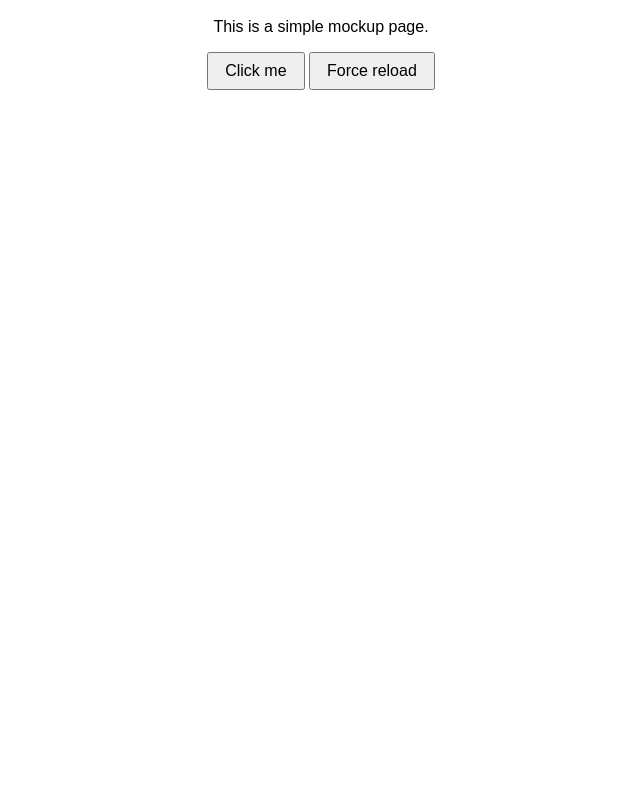
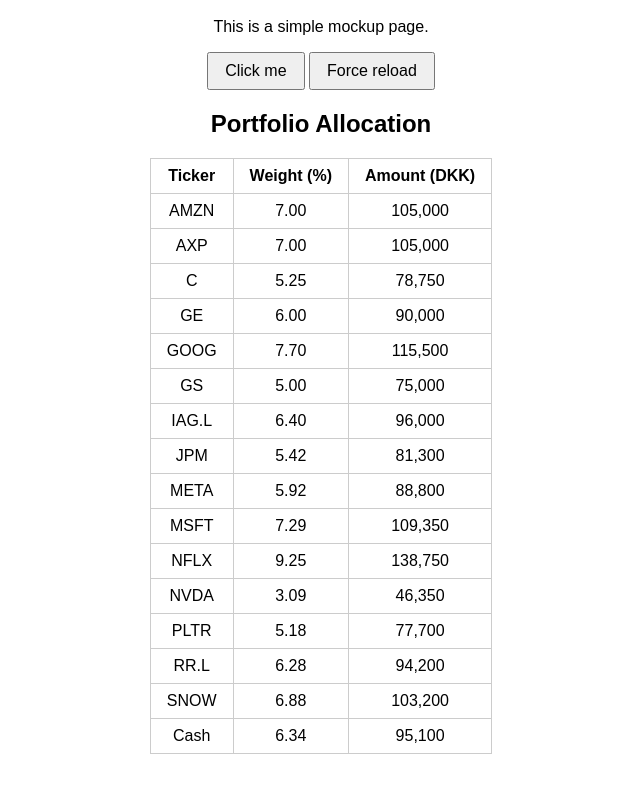
Before and after one commit to nyhave/DoodleClone, a plain HTML site: page index.html in a window 1280 px wide. Shown: the part 72-858 px from the top of the page, without its empty margins (319-959 px from the left). Before the commit the page ends 800 px from the top, so only its background shows below. Drawn offline with Linux system fonts and the light colour scheme.

Commit message:
Add portfolio data and display table

```diff
--- a/index.html
+++ b/index.html
@@ -11,6 +11,8 @@
   <p>This is a simple mockup page.</p>
   <button id="clickMe">Click me</button>
   <button id="clearCache">Force reload</button>
+  <h2>Portfolio Allocation</h2>
+  <div id="portfolio"></div>
   <script src="script.js"></script>
 </body>
 </html>
--- a/script.js
+++ b/script.js
@@ -1,6 +1,60 @@
 document.getElementById('clickMe').addEventListener('click', () => {
   alert('Button clicked!');
 });
+
+const portfolioData = [
+  { ticker: 'AMZN', weight: 7.0, amount: 105000 },
+  { ticker: 'AXP', weight: 7.0, amount: 105000 },
+  { ticker: 'C', weight: 5.25, amount: 78750 },
+  { ticker: 'GE', weight: 6.0, amount: 90000 },
+  { ticker: 'GOOG', weight: 7.7, amount: 115500 },
+  { ticker: 'GS', weight: 5.0, amount: 75000 },
+  { ticker: 'IAG.L', weight: 6.4, amount: 96000 },
+  { ticker: 'JPM', weight: 5.42, amount: 81300 },
+  { ticker: 'META', weight: 5.92, amount: 88800 },
+  { ticker: 'MSFT', weight: 7.29, amount: 109350 },
+  { ticker: 'NFLX', weight: 9.25, amount: 138750 },
+  { ticker: 'NVDA', weight: 3.09, amount: 46350 },
+  { ticker: 'PLTR', weight: 5.18, amount: 77700 },
+  { ticker: 'RR.L', weight: 6.28, amount: 94200 },
+  { ticker: 'SNOW', weight: 6.88, amount: 103200 },
+  { ticker: 'Cash', weight: 6.34, amount: 95100 }
+];
+
+function renderPortfolio() {
+  const container = document.getElementById('portfolio');
+  if (!container) return;
+
+  const table = document.createElement('table');
+  const thead = document.createElement('thead');
+  const tbody = document.createElement('tbody');
+
+  const headerRow = document.createElement('tr');
+  ['Ticker', 'Weight (%)', 'Amount (DKK)'].forEach(text => {
+    const th = document.createElement('th');
+    th.textContent = text;
+    headerRow.appendChild(th);
+  });
+  thead.appendChild(headerRow);
+
+  portfolioData.forEach(item => {
+    const tr = document.createElement('tr');
+    const tdTicker = document.createElement('td');
+    tdTicker.textContent = item.ticker;
+    const tdWeight = document.createElement('td');
+    tdWeight.textContent = item.weight.toFixed(2);
+    const tdAmount = document.createElement('td');
+    tdAmount.textContent = item.amount.toLocaleString();
+    tr.append(tdTicker, tdWeight, tdAmount);
+    tbody.appendChild(tr);
+  });
+
+  table.append(thead, tbody);
+  container.appendChild(table);
+}
+
+// Render the portfolio table when the page loads
+renderPortfolio();
 
 async function clearCacheAndReload() {
   if ('caches' in window) {
--- a/style.css
+++ b/style.css
@@ -8,3 +8,14 @@
   padding: 0.5rem 1rem;
   font-size: 1rem;
 }
+
+table {
+  margin: 1rem auto;
+  border-collapse: collapse;
+}
+
+th,
+td {
+  border: 1px solid #ccc;
+  padding: 0.5rem 1rem;
+}
```
